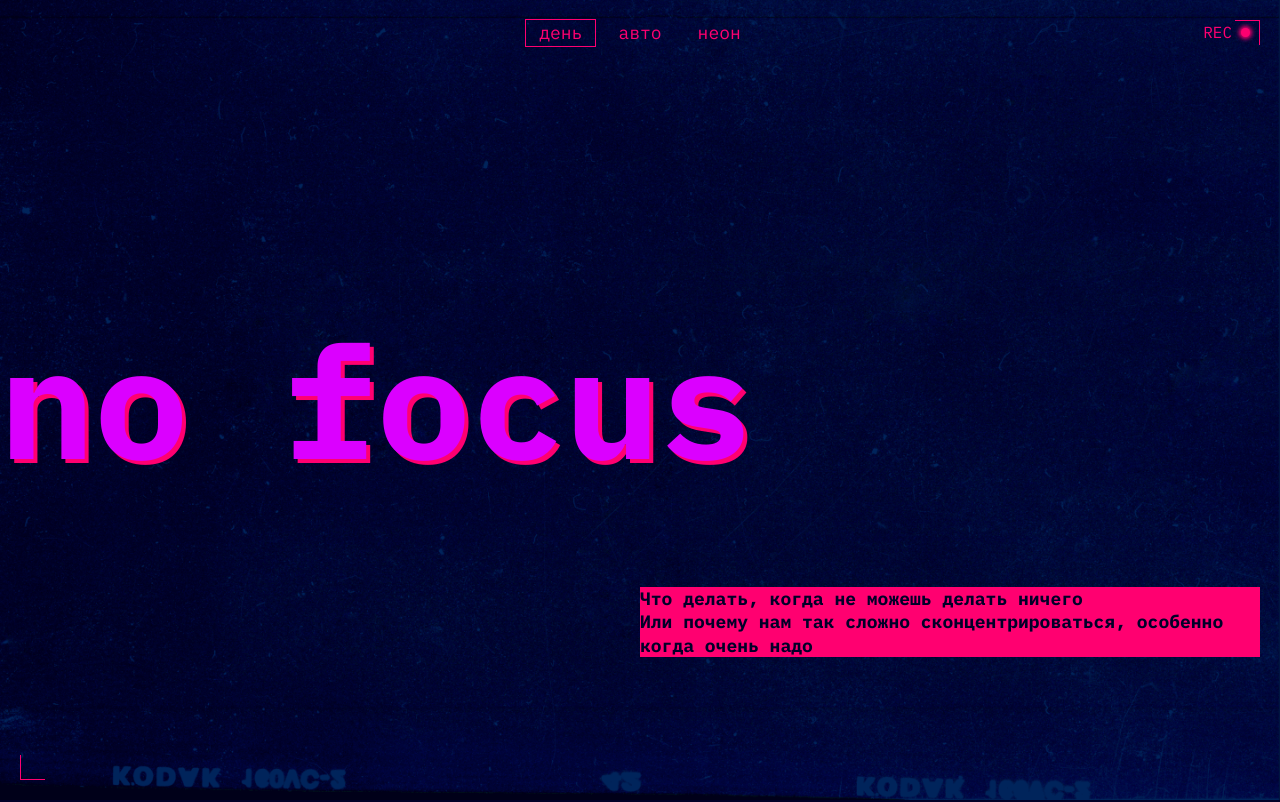
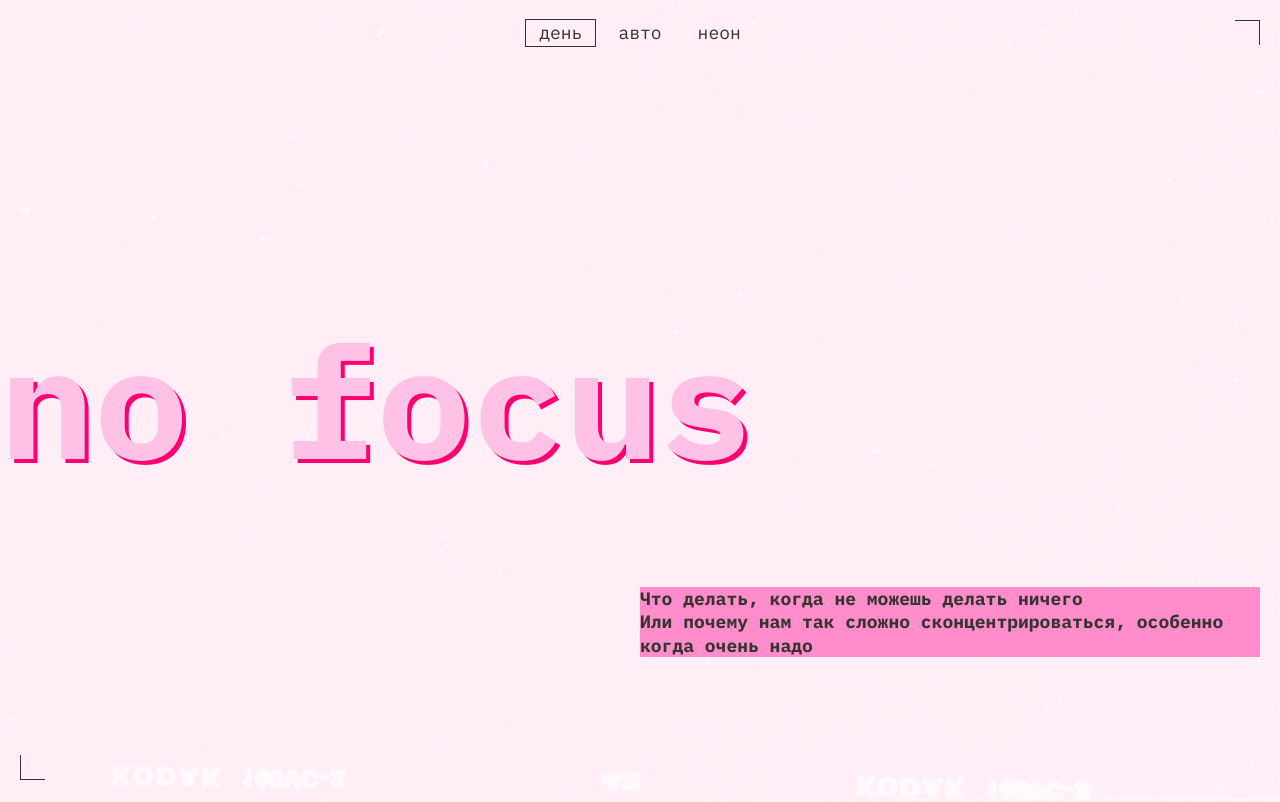
Before and after one commit to spacewalker02/slozhno-sosredotochitsya, a plain HTML site: page index.html in a window 1280 px wide. Shown: the top 802 px of the page. Drawn offline with Linux system fonts and the light colour scheme.

Commit message:
change12

```diff
--- a/index.html
+++ b/index.html
@@ -15,7 +15,7 @@
     <link rel="icon" href="images/favicon.svg" type="image/svg+xml" />
     <meta name="color-scheme" content="dark light">
   </head>
-  <body class="page theme_dark">
+  <body class="page theme_light">
     <header class="header decorated-zone">
       <span class="decoration">rec</span>
       <nav class="header__theme-menu">
--- a/styles/style.css
+++ b/styles/style.css
@@ -1,12 +1,15 @@
 /* Основные стили проекта. Это стили для темы, которую вы верстаете первой. */
 
 .page {
-  /* сохраните в разметке и стилях класс page. На его основе работает скрипт. */
   min-inline-size: 375px;
   margin: 0;
   background-color: var(--bg-color);
   color: var(--text-color);
   font-family: var(--main-font), sans-serif;
+  background-attachment: fixed;
+  background-image: var(--background);
+  background-position: center;
+  background-size: 100%;
 }
 
 .header__theme-menu-button_active {
@@ -28,7 +31,7 @@ button:disabled {
 }
 
 .header__theme-menu-button {
-  border: none;
+  border: transparent;
   padding: 4px 13px;
   color: var(--menu-color);
   font-family: inherit;
@@ -88,11 +91,6 @@ button:disabled {
   height: 100vh;
   padding: clamp(0.625rem, 0.0286rem + 2.5445vw, 1.25rem);
   margin-bottom: clamp(2.5rem, 1.3073rem + 5.0891vw, 3.75rem);
-  background-image: var(--background);
-  background-position: center;
-  background-size: 100%;
-  background-attachment: fixed;
-  background-repeat: no-repeat;
 }
 
 .header__theme-menu {
```
